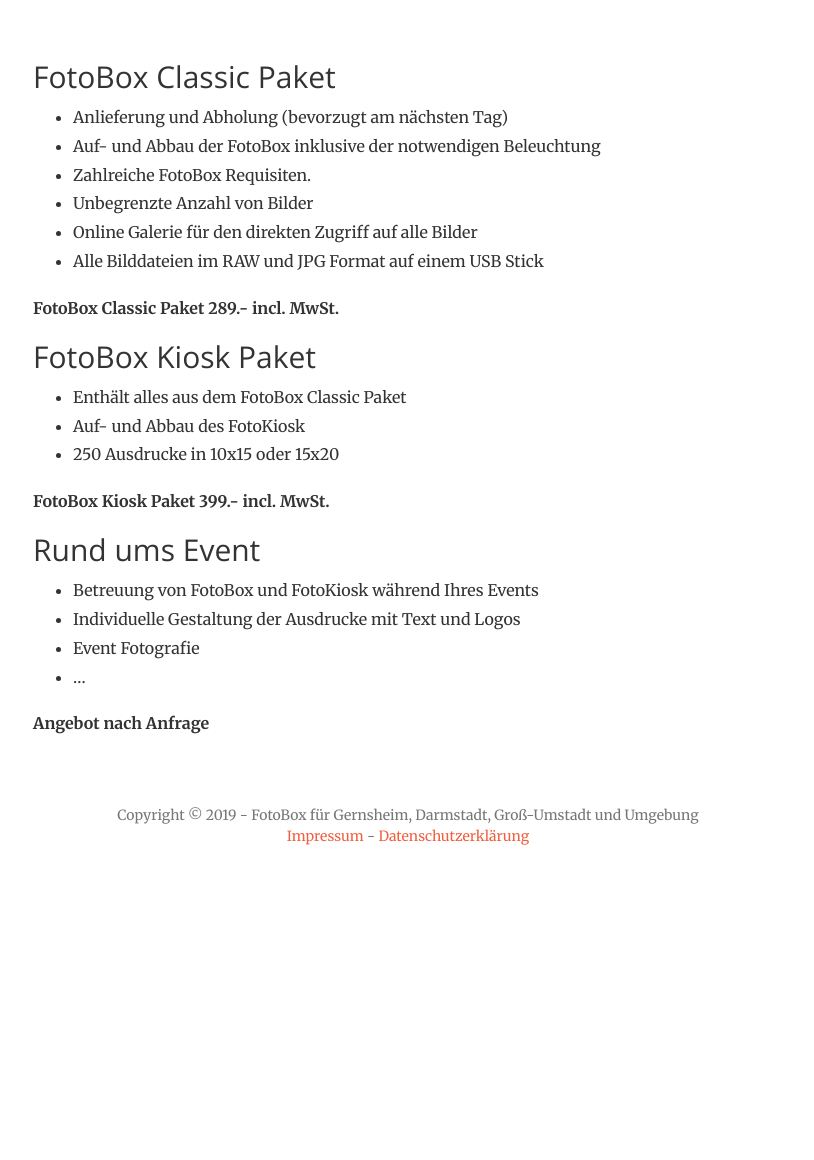
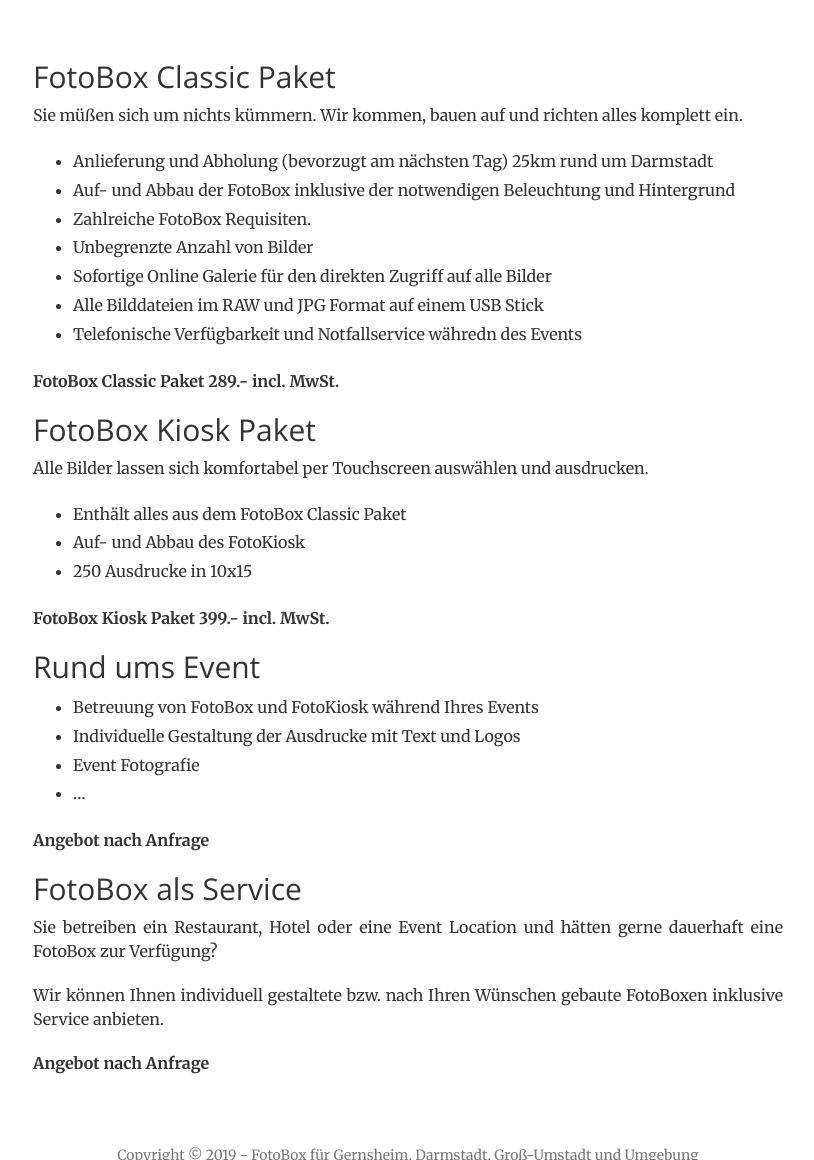
Before and after one commit to wetty/fotoboxo, a Jekyll site: the page built from kosten/index.md, in a window 1280 px wide and 1400 px high. Shown: the part 240-1400 px from the top of the window, without its empty margins (232-1046 px from the left). Built offline with Jekyll 4.4.1, drawn with Linux system fonts in a browser that asks for light colours.

Commit message:
FotoBox Service

```diff
--- a/kosten/index.md
+++ b/kosten/index.md
@@ -4,24 +4,30 @@ subtitle: Alles was die FotoBox leisten kann
 ---
 ## FotoBox Classic Paket
 
-  * Anlieferung und Abholung (bevorzugt am nächsten Tag)
-  * Auf- und Abbau der FotoBox inklusive der notwendigen Beleuchtung
+Sie müßen sich um nichts kümmern. Wir kommen, bauen auf und richten alles komplett ein.
+
+  * Anlieferung und Abholung (bevorzugt am nächsten Tag) 25km rund um Darmstadt
+  * Auf- und Abbau der FotoBox inklusive der notwendigen Beleuchtung und Hintergrund
   * Zahlreiche FotoBox Requisiten.
   * Unbegrenzte Anzahl von Bilder
-  * Online Galerie für den direkten Zugriff auf alle Bilder
+  * Sofortige Online Galerie für den direkten Zugriff auf alle Bilder
   * Alle Bilddateien im RAW und JPG Format auf einem USB Stick
+  * Telefonische Verfügbarkeit und Notfallservice währedn des Events
 
 **FotoBox Classic Paket 289.- incl. MwSt.**
 
 ## FotoBox Kiosk Paket
 
+Alle Bilder lassen sich komfortabel per Touchscreen auswählen und ausdrucken.
+
   * Enthält alles aus dem FotoBox Classic Paket
   * Auf- und Abbau des FotoKiosk
-  * 250 Ausdrucke in 10x15 oder 15x20
+  * 250 Ausdrucke in 10x15
 
 **FotoBox Kiosk Paket 399.- incl. MwSt.**
 
 ## Rund ums Event
+
 
   * Betreuung von FotoBox und FotoKiosk während Ihres Events
   * Individuelle Gestaltung der Ausdrucke mit Text und Logos
@@ -29,3 +35,11 @@ subtitle: Alles was die FotoBox leisten kann
   * ...
 
 **Angebot nach Anfrage**
+
+## FotoBox als Service
+
+Sie betreiben ein Restaurant, Hotel oder eine Event Location und hätten gerne dauerhaft eine FotoBox zur Verfügung?
+
+Wir können Ihnen individuell gestaltete bzw. nach Ihren Wünschen gebaute FotoBoxen inklusive Service anbieten.
+
+**Angebot nach Anfrage**
```
Also changed, not shown: _posts/2019-02-10-fotobox-als-service.md (added, +15 -0 lines).
